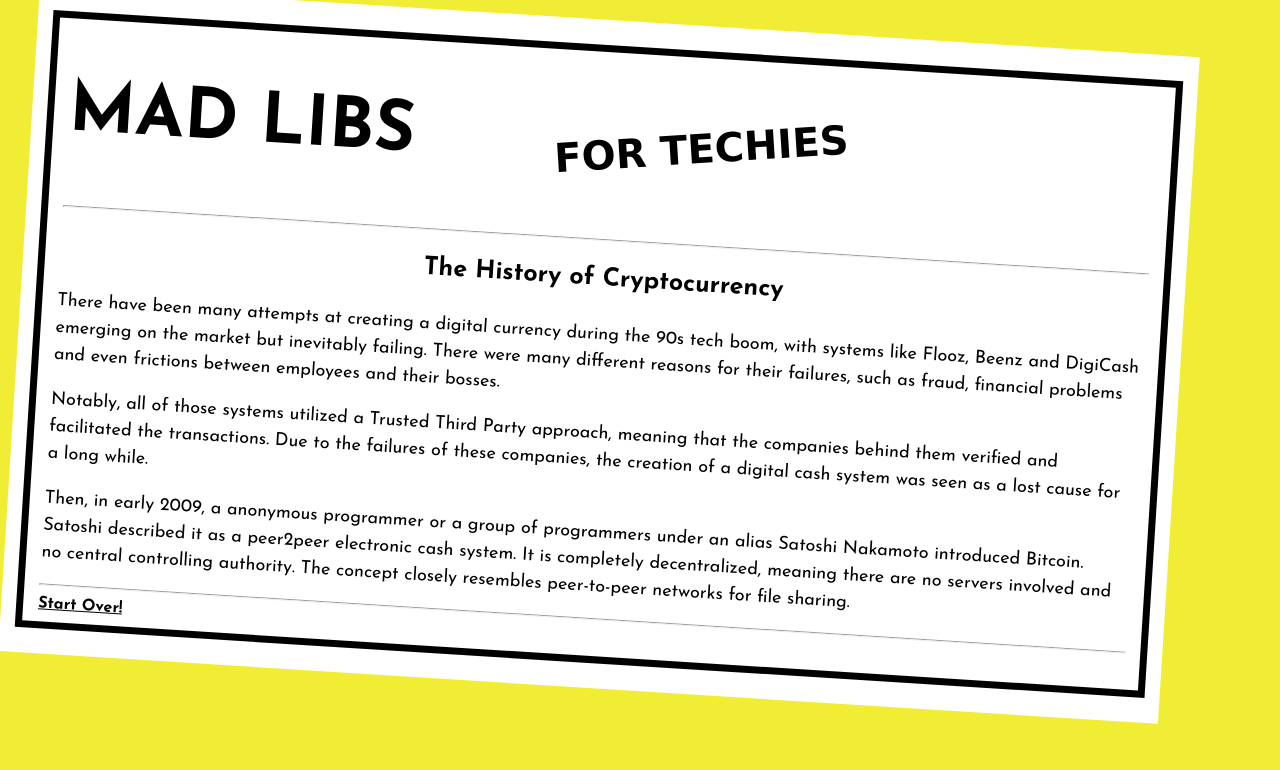
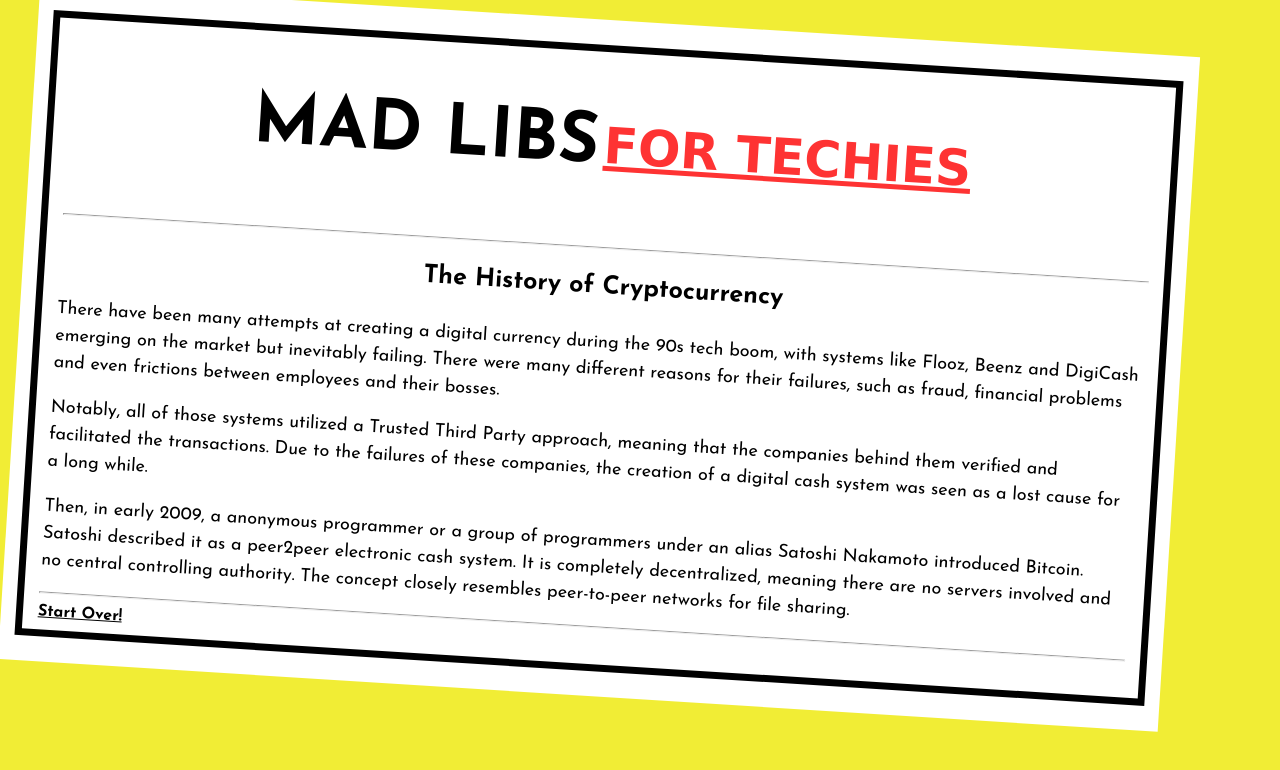
Before and after one commit to codingoi/39.madLib, a plain HTML site: page original.html in a window 1280 px wide. Drawn offline with Linux system fonts and the light colour scheme; a web font is replaced by a local one.

```diff
--- a/styles.css
+++ b/styles.css
@@ -9,22 +9,20 @@ body {
 
 
 h1 {
-  text-align: left;
   font-weight: 700;
   font-size: 70px;
-  position: relative;
-  z-index: 0;
+  display: inline-block;
+  text-align: center;
 
 }
 
 h2 {
   font-family: 'Londrina Shadow', cursive;
-  font-size: 40px;
-  position: absolute;
-  top: 10%;
-  left: 45%;
-  transform: rotate(-0.02turn);
-  z-index: 1000;
+  font-size: 50px;
+  display: inline-block;
+  text-decoration: underline;
+  color: #fe3333;
+
 }
 
 h3 {
@@ -45,6 +43,10 @@ h3 {
   margin: 20px 10px;
   transform: rotate(0.01turn);
   width: 90%;
+}
+
+#top {
+  text-align: center;
 }
 
 /*MAD LIB FORM*/
@@ -82,7 +84,7 @@ input[type='submit'] {
   background-color: #000;
   border-radius: 15px;
   min-height: 25px;
-  margin: 0 auto;
+  margin: 10px auto;
   color: #fff;
   font-weight: bold;
 }
@@ -94,6 +96,16 @@ input[type='submit']:hover {
 
 
 /* STORY (ORIGINAL & COMPLETED LIB) */
+
+a {
+  color: black;
+  font-weight: bold;
+}
+
+a:hover {
+  color: #fe3333;
+}
+
 
 p {
   line-height: 1.5;
@@ -107,15 +119,6 @@ p {
 }
 
 
-a {
-  color: black;
-  font-weight: bold;
-}
-
-a:hover {
-  color: #fe3333;
-}
-
 .links {
   margin: 10px auto;
   width: 100%;
```
